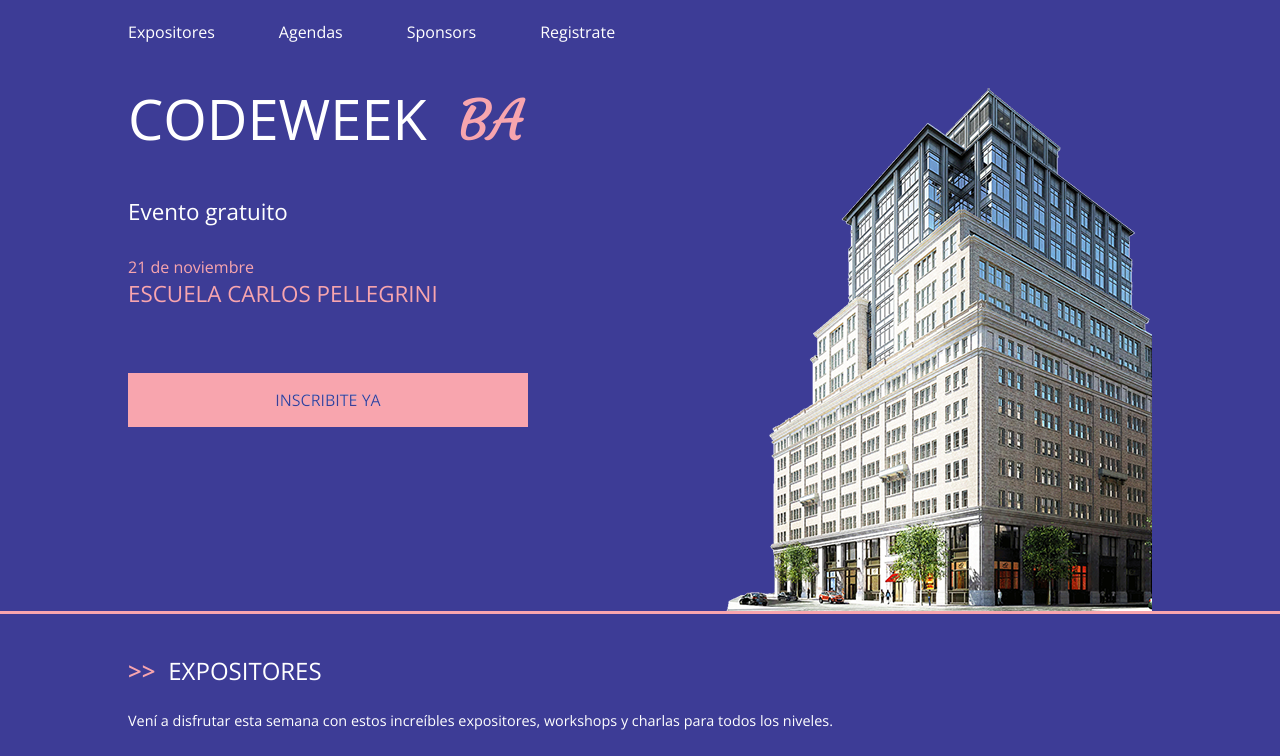
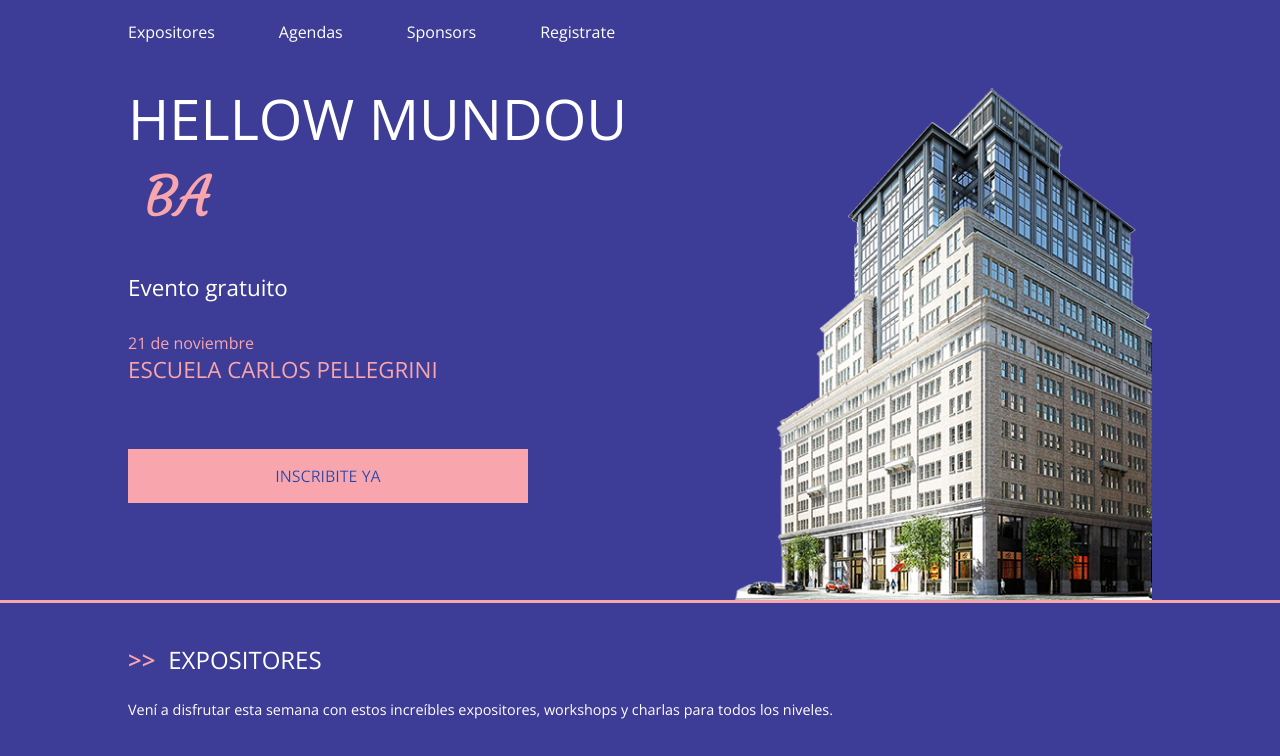
Before and after one commit to alanlez/sitio, a plain HTML site: page index.html in a window 1280 px wide. Shown: the top 756 px of the page. Drawn offline with nearby package versions, Linux system fonts and the light colour scheme.

Commit message:
Modifiqué el title arre

```diff
--- a/index.html
+++ b/index.html
@@ -31,7 +31,7 @@
 		<div class="wrapper">
 			<div class="main-header">
 				<div class="main-header__content">
-					<h1>CodeWeek <span>BA</span></h1>
+					<h1>Hellow mundou <span>BA</span></h1>
 					<h2>Evento gratuito</h2>
 					<time datetime="2016-11-21">21 de noviembre</time>
 					<h3>Escuela Carlos Pellegrini</h3>
```
